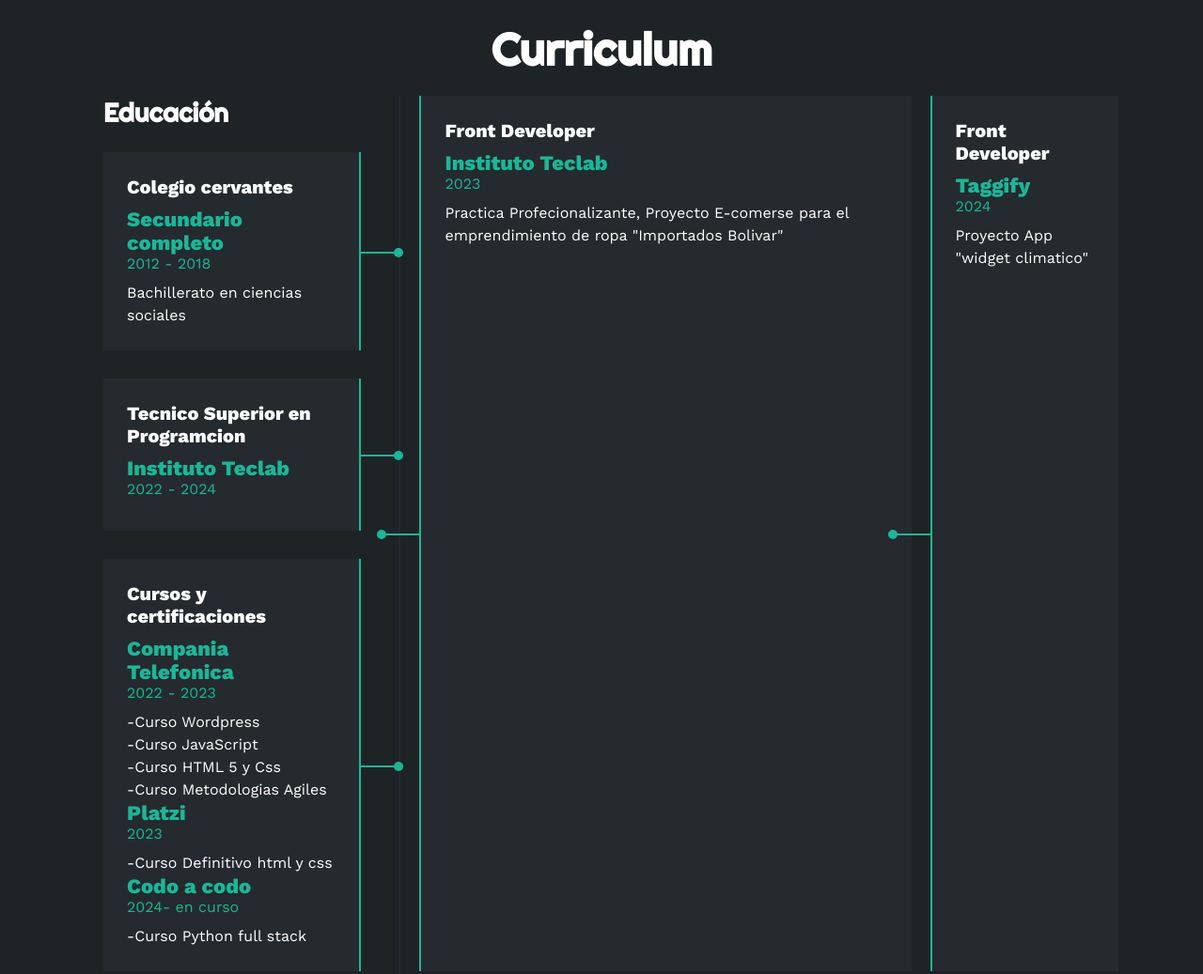
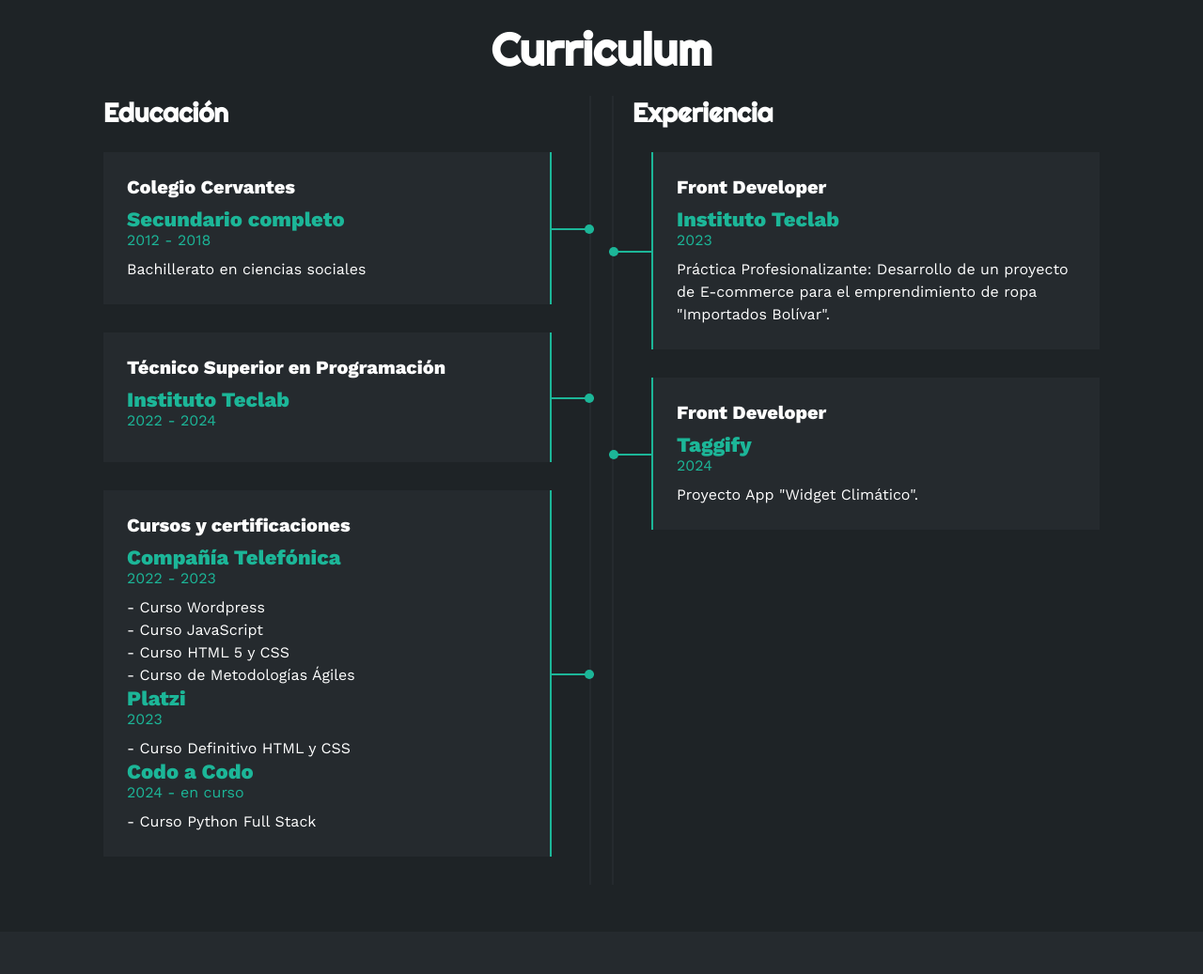
Before and after one commit to frang0doy/Portafolio, a website: page index.html in a window 1280 px wide. Shown: the part 1993-3030 px from the top of the page at 94% size. Drawn offline with nearby package versions, Linux system fonts and the light colour scheme.

Commit message:
cv y portafolio

```diff
--- a/index.html
+++ b/index.html
@@ -233,7 +233,7 @@
                <div class="col izquierda">
                   <h3>Educación</h3>
                   <div class="item izq">
-                     <h4>Colegio cervantes</h4>
+                     <h4>Colegio Cervantes</h4>
                      <span class="casa">Secundario completo</span>
                      <span class="fecha">2012 - 2018</span>
                      <p>Bachillerato en ciencias sociales</p>
@@ -242,7 +242,7 @@
                      </div>
                   </div>
                   <div class="item izq">
-                     <h4>Tecnico Superior en Programcion</h4>
+                     <h4>Técnico Superior en Programación</h4>
                      <span class="casa">Instituto Teclab</span>
                      <span class="fecha">2022 - 2024</span>
                      <div class="conectori">
@@ -251,31 +251,34 @@
                   </div>
                   <div class="item izq">
                      <h4>Cursos y certificaciones</h4>
-                     <span class="casa">Compania Telefonica</span>
+                     <span class="casa">Compañía Telefónica</span>
                      <span class="fecha">2022 - 2023</span>
-                     <p>-Curso Wordpress</p>
-                     <p>-Curso JavaScript</p>
-                     <p>-Curso HTML 5 y Css</p>
-                     <p>-Curso Metodologias Agiles</p>
+                     <p>- Curso Wordpress</p>
+                     <p>- Curso JavaScript</p>
+                     <p>- Curso HTML 5 y CSS</p>
+                     <p>- Curso de Metodologías Ágiles</p>
                      <span class="casa">Platzi</span>
                      <span class="fecha">2023</span>
-                     <p>-Curso Definitivo html y css</p>
-                     <span class="casa">Codo a codo</span>
-                     <span class="fecha">2024- en curso</span>
-                     <p>-Curso Python full stack</p>
+                     <p>- Curso Definitivo HTML y CSS</p>
+                     <span class="casa">Codo a Codo</span>
+                     <span class="fecha">2024 - en curso</span>
+                     <p>- Curso Python Full Stack</p>
                      <div class="conectori">
                         <div class="circuloi"></div>
                      </div>
                   </div>
                </div>
 
+               <div class="col derecha">
+                  <h3>Experiencia</h3>
                   <div class="item der">
                      <h4>Front Developer</h4>
                      <span class="casa">Instituto Teclab</span>
                      <span class="fecha">2023</span>
                      <p>
-                        Practica Profecionalizante, Proyecto E-comerse para el
-                        emprendimiento de ropa "Importados Bolivar"
+                        Práctica Profesionalizante: Desarrollo de un proyecto de
+                        E-commerce para el emprendimiento de ropa "Importados
+                        Bolívar".
                      </p>
                      <div class="conectord">
                         <div class="circulod"></div>
@@ -285,7 +288,7 @@
                      <h4>Front Developer</h4>
                      <span class="casa">Taggify</span>
                      <span class="fecha">2024</span>
-                     <p>Proyecto App "widget climatico"</p>
+                     <p>Proyecto App "Widget Climático".</p>
                      <div class="conectord">
                         <div class="circulod"></div>
                      </div>
```
